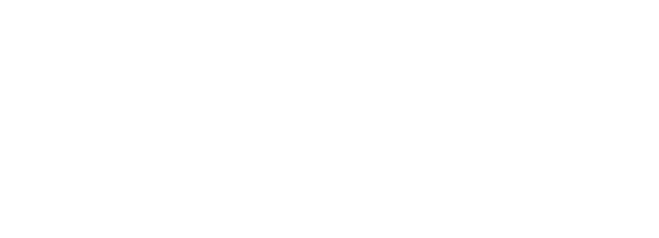
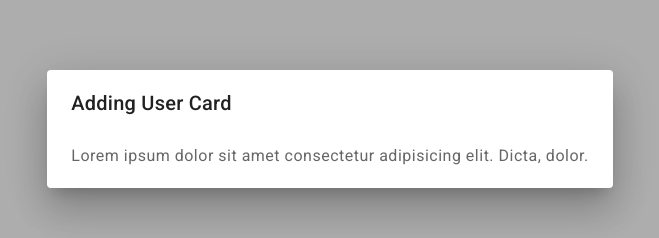
Before and after one commit to raifbrah/my-first-angular-project, an Angular app: page /users in a window 1280 px wide. Both pictures are taken after a click on the button "Add User". Shown: the part 271-509 px from the top of the page, without its empty margins (310-969 px from the left). Built offline with nearby package versions, Linux system fonts and the light colour scheme; no server answers.

Commit message:
Added UserDialogComponent

```diff
--- /dev/null
+++ b/src/app/components/user-dialog/user-dialog.component.html
@@ -0,0 +1,4 @@
+<h2 mat-dialog-title>Adding User Card</h2>
+<mat-dialog-content>
+  Lorem ipsum dolor sit amet consectetur adipisicing elit. Dicta, dolor.
+</mat-dialog-content>
--- a/src/app/pages/users-list/users-list.component.html
+++ b/src/app/pages/users-list/users-list.component.html
@@ -1,5 +1,6 @@
 <div class="user-list">
   <button
+    (click)="openDialog()"
     color="primary"
     mat-flat-button
   >Add User</button>
--- a/src/app/pages/users-list/users-list.component.ts
+++ b/src/app/pages/users-list/users-list.component.ts
@@ -6,6 +6,8 @@
 import { User } from '../../interfaces/user';
 import { Subject, takeUntil } from 'rxjs';
 import { MatButtonModule } from '@angular/material/button';
+import { MatDialog } from '@angular/material/dialog';
+import { UserDialogComponent } from '../../components/user-dialog/user-dialog.component';
 
 @Component({
   selector: 'app-users-list',
@@ -25,7 +27,12 @@
   constructor(
     private usersApiService: UsersApiService,
     private usersService: UsersService,
+    private matDialog: MatDialog,
   ) { }
+
+  openDialog() {
+    this.matDialog.open(UserDialogComponent)
+  }
 
   deleteUserCard(index: number) {
     this.usersService.deleteUser(index);
```
Also changed, not shown: src/app/components/user-dialog/user-dialog.component.ts (added, +13 -0 lines), src/app/components/user-dialog/user-dialog.component.css (added).
